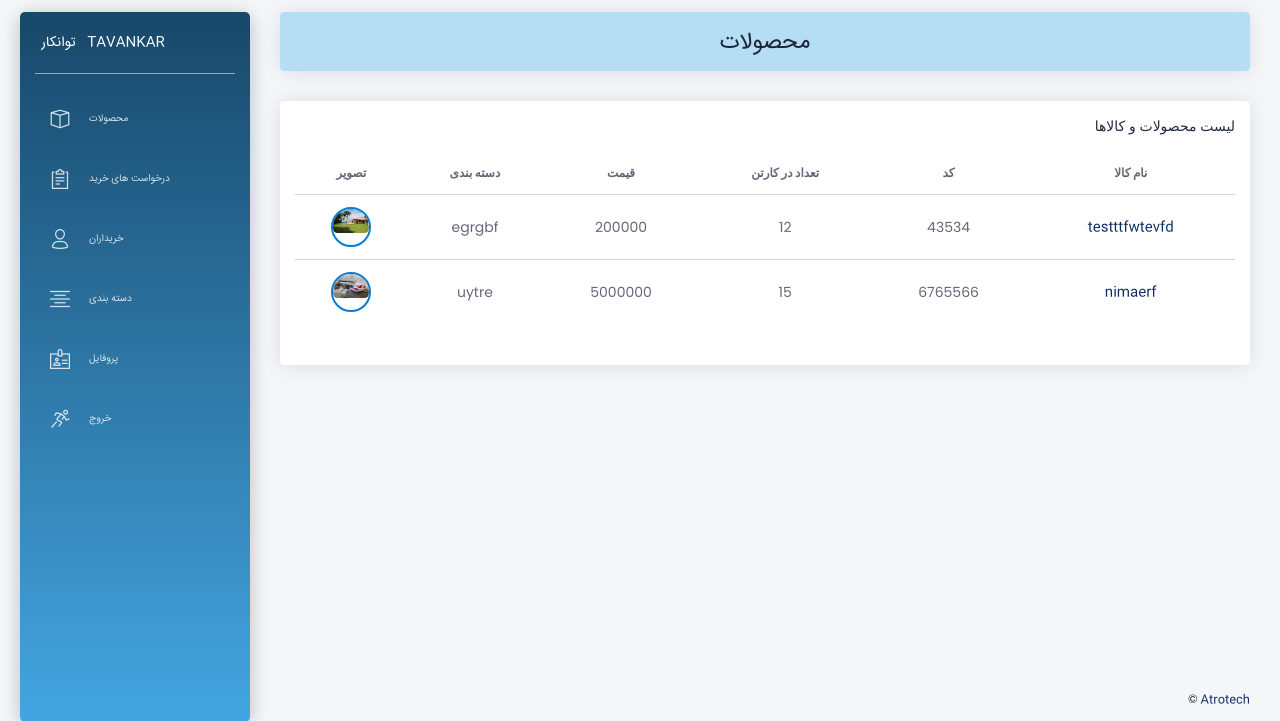
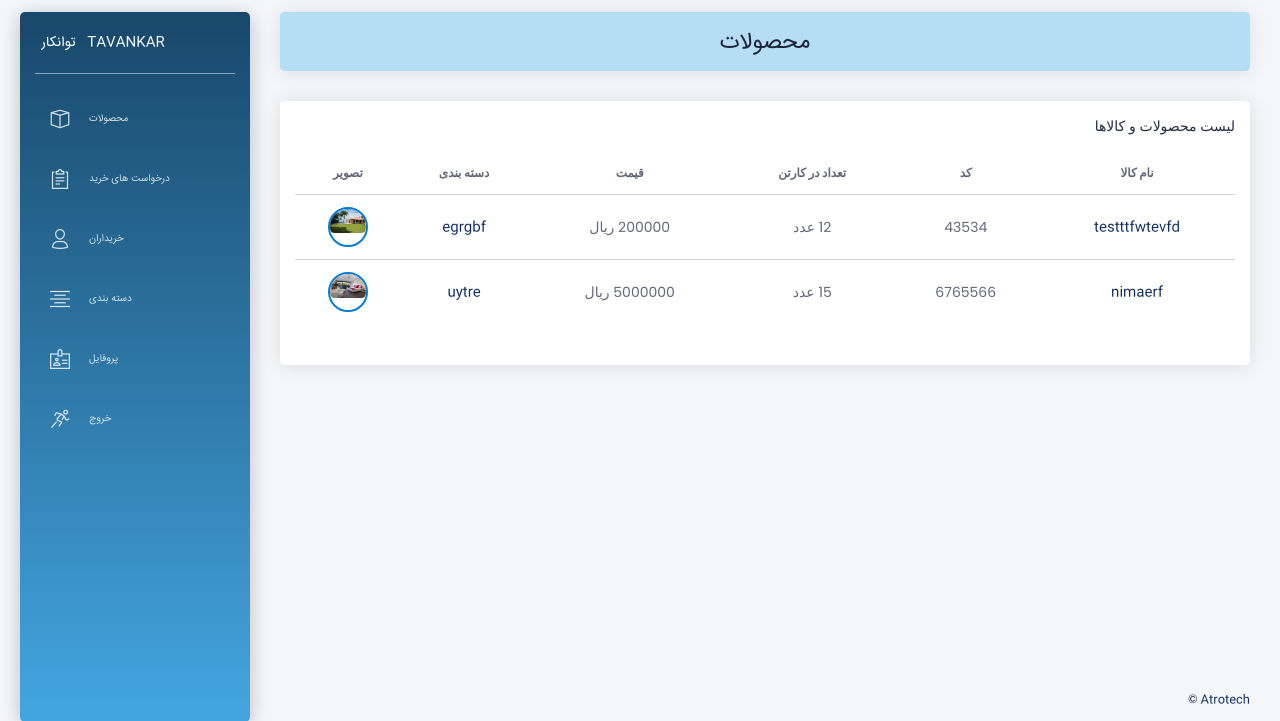
Before and after one commit to nimadorostkar/Sales-Assistant, a Django app: page / in a window 1280 px wide. Shown: the part 68-789 px from the top of the page. Run offline with Django 3.2, Linux system fonts and the light colour scheme; a user stored in the database is signed in; data comes from the database, SQL or seed files in the repository; some libraries are stand-ins or nearby versions.

Commit message:
product.html ddd

```diff
--- a/templates/products.html
+++ b/templates/products.html
@@ -39,11 +39,11 @@
             <tbody>
             {% for Product in products %}
               <tr>
-                <td><a href="{{ Product.get_absolute_url }}"> {{ Product.name }} </a></td>
+                <td> <a href="{{ Product.get_absolute_url }}"> {{ Product.name }} </a> </td>
                 <td> {{ Product.code }} </td>
-                <td> {{ Product.qty_in_box }} </td>
-                <td> {{ Product.price }} </td>
-                <td> {{ Product.category }} </td>
+                <td> {{ Product.qty_in_box }} عدد </td>
+                <td> {{ Product.price }} ریال </td>
+                <td> <a href="{{ Product.category.get_absolute_url }}">{{ Product.category }} </a> </td>
                 <td>
                   <div class="photo">
                      <img src="{{ Product.image.url }}">
```
